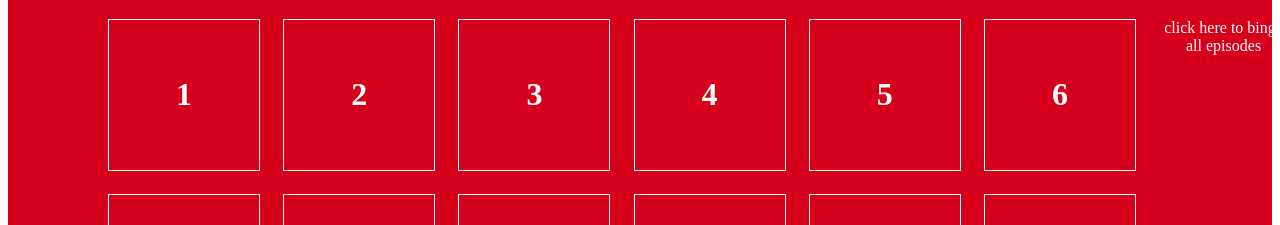
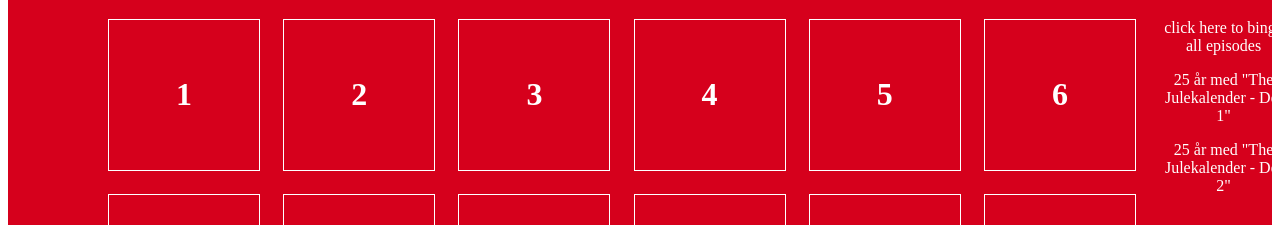
Before and after one commit to tplive/qvidahl-no, a Gatsby site: page /theadventskalender in a window 1280 px wide. Shown: the part 161-386 px from the top of the page. Built offline with nearby package versions, Linux system fonts and the light colour scheme; Gatsby itself is replaced by a stand-in of ours.

Commit message:
Adds links

```diff
--- a/src/pages/theadventskalender.tsx
+++ b/src/pages/theadventskalender.tsx
@@ -37,7 +37,7 @@ console.log(day);
 
 var urls = [];
 
-if(date.getMonth() == 11) {
+if (date.getMonth() == 11) {
     for (var i = 0; i < date.getDate(); i++) {
         urls.push(episodes[i]);
     }
@@ -50,7 +50,7 @@ export default class IndexPage extends React.Component<IndexPageProps> {
     public render() {
 
         return (
-            <html style= {{
+            <html style={{
                 backgroundColor: `#D6001C`,
             }}>
                 <body
@@ -102,10 +102,26 @@ export default class IndexPage extends React.Component<IndexPageProps> {
                             <Card number="24" url={urls[23]} />
 
                         </div>
-                        <p><a style={{
-                            color: `#FFF`,
-                                textDecoration: `none`
-                            }} href="https://www.youtube.com/playlist?list=PLSu-kJ8PGdcJg0K-rhNlab5V4dQCS21QY">click here to binge all episodes</a></p>
+                        <div>
+                            <p>
+                                <a style={{
+                                    color: `#FFF`,
+                                    textDecoration: `none`
+                                }} href="https://www.youtube.com/playlist?list=PLSu-kJ8PGdcJg0K-rhNlab5V4dQCS21QY">click here to binge all episodes</a>
+                            </p>
+                            <p>
+                                <a style={{
+                                    color: `#FFF`,
+                                    textDecoration: `none`
+                                }} href="https://www.youtube.com/watch?v=Dw63RZi5iPo">25 år med "The Julekalender - Del 1"</a>
+                            </p>
+                            <p>
+                                <a style={{
+                                    color: `#FFF`,
+                                    textDecoration: `none`
+                                }} href="https://www.youtube.com/watch?v=lnv8t9JsqyQ">25 år med "The Julekalender - Del 2"</a>
+                            </p>
+                        </div>
                     </div>
                 </body>
             </html>
```
